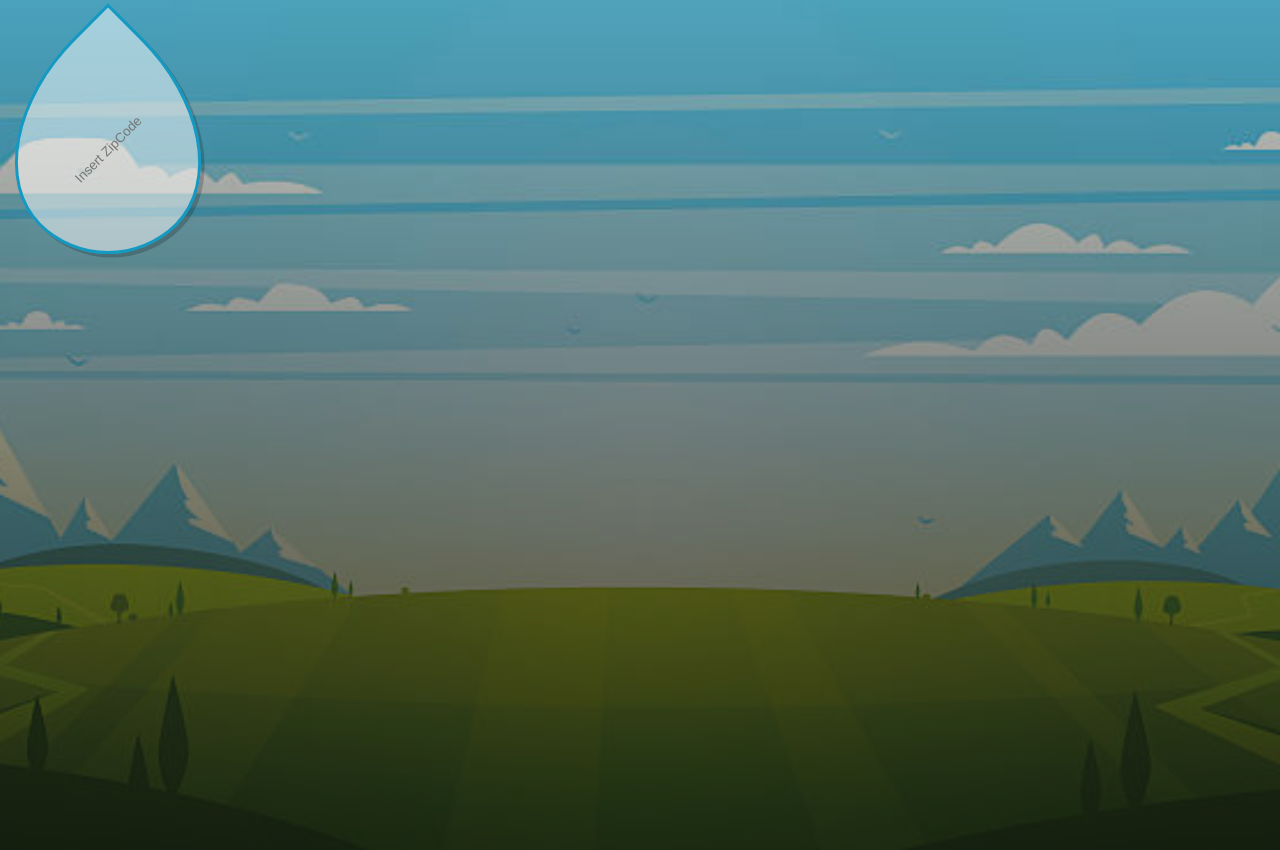
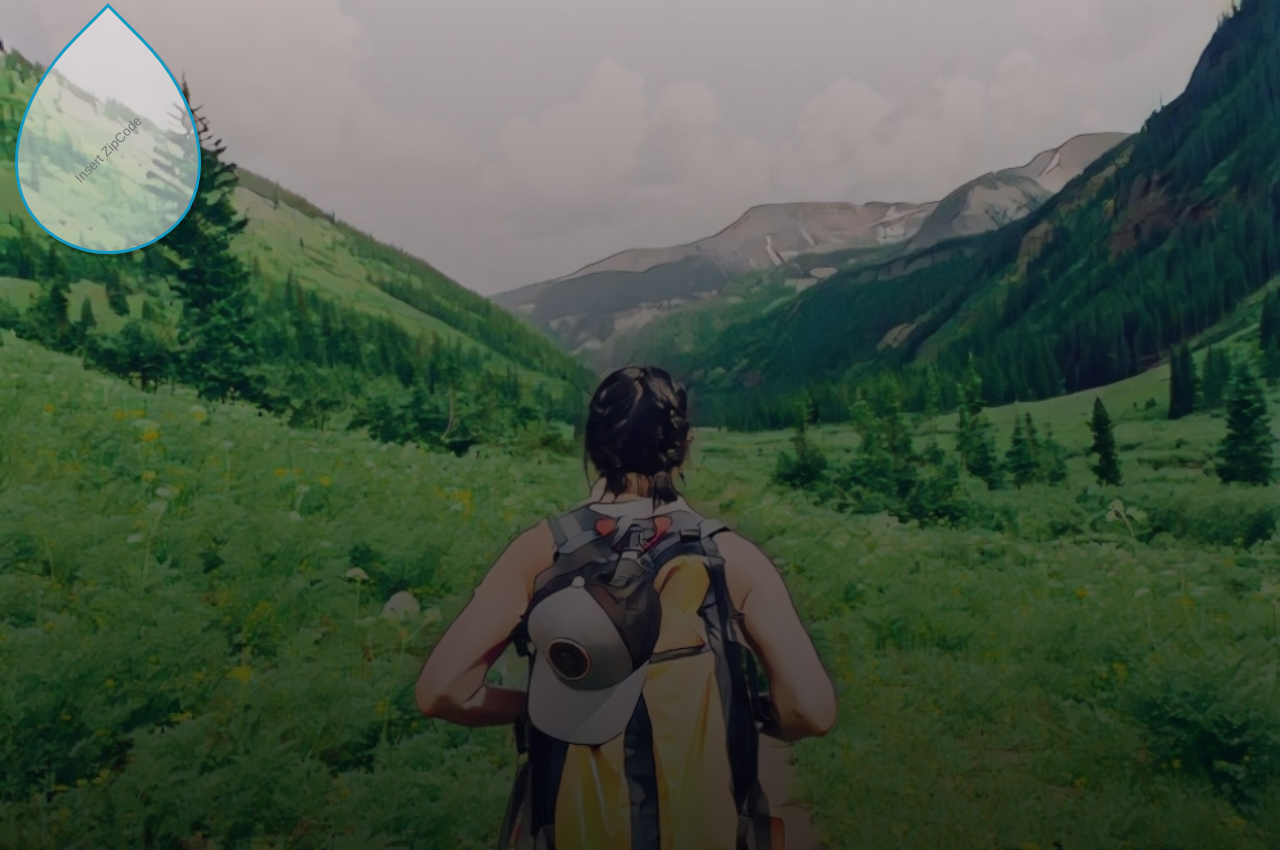
Before and after one commit to jessejohns-1/weatherapp, a React (Create React App) app: page / in a window 1280 px wide. Built offline with nearby package versions, Linux system fonts and the light colour scheme.

Commit message:
done for day

```diff
--- a/src/index.css
+++ b/src/index.css
@@ -9,7 +9,7 @@ body{
 }
 
 .app{
-  background-image: url('./assets/warm.jpg');
+  background-image: url('./assets/warm.png');
   background-size: cover;
   background-position: bottom;
   transition: 0.4 ease-out;
```
Also changed, not shown: src/assets/warm.jpg (deleted), src/assets/warm.png (added).
